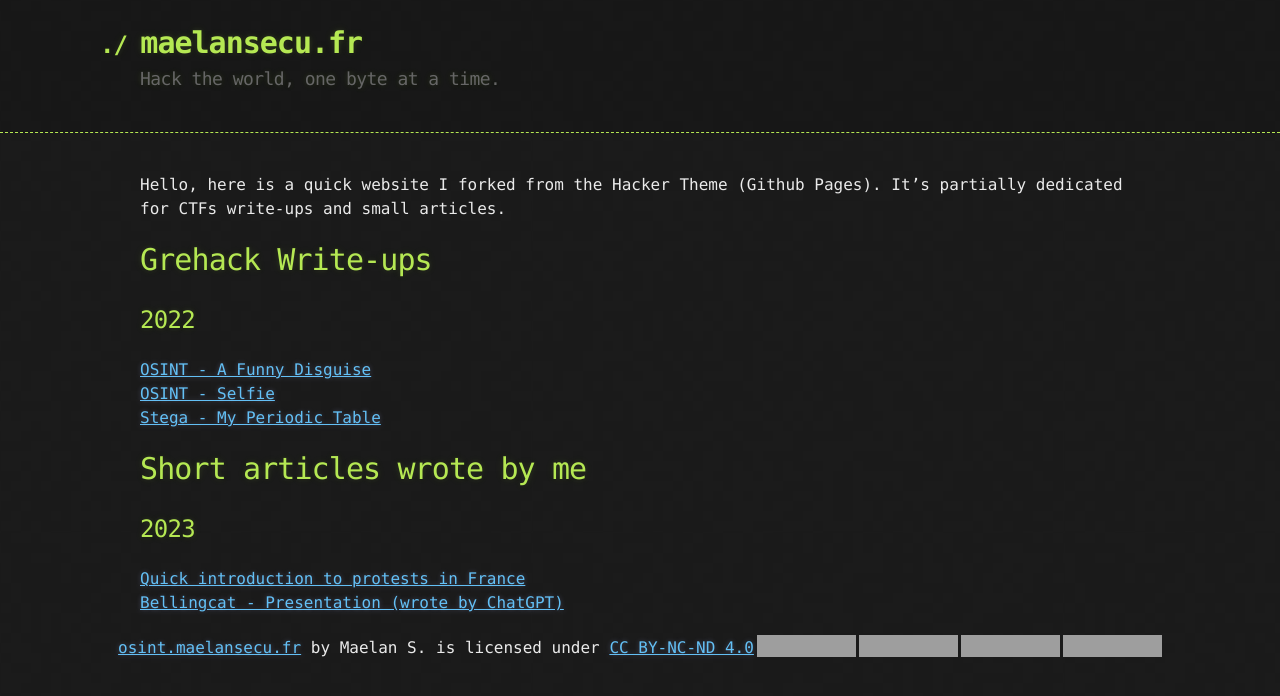
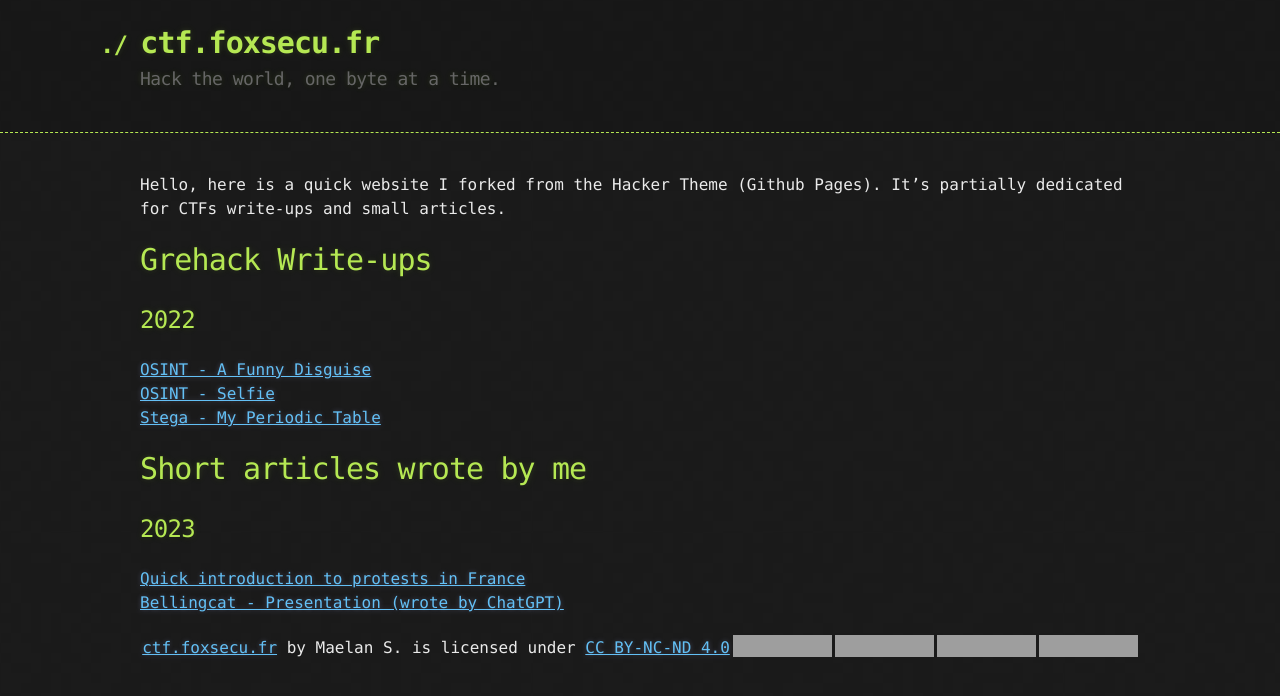
Before and after one commit to maelansecu/maelansecu.github.io, a Jekyll site: the page built from index.md, in a window 1280 px wide, cut to the strip 0-696 px from the top of the page. Built offline with Jekyll 4.4.1, drawn with Linux system fonts in a browser that asks for light colours; grey boxes are pictures that could not be loaded.

Commit message:
Update default.html

```diff
--- a/_layouts/default.html
+++ b/_layouts/default.html
@@ -15,7 +15,7 @@
     <header>
       <div class="container">
         <a id="a-title" href="{{ '/' | relative_url }}">
-          <h1>maelansecu.fr</h1>
+          <h1>ctf.foxsecu.fr</h1>
         </a>
         <h2>{{ site.description | default: site.github.project_tagline }}</h2>
 
@@ -38,7 +38,7 @@
   </body>
   <footer>
     <div id="copyright" align="center">
-      <p xmlns:cc="http://creativecommons.org/ns#" xmlns:dct="http://purl.org/dc/terms/"><a property="dct:title" rel="cc:attributionURL" href="http://maelansecu.fr">osint.maelansecu.fr</a> by <span property="cc:attributionName">Maelan S.</span> is licensed under <a href="http://creativecommons.org/licenses/by-nc-nd/4.0/?ref=chooser-v1" target="_blank" rel="license noopener noreferrer" style="display:inline-block;">CC BY-NC-ND 4.0<img style="height:22px!important;margin-left:3px;vertical-align:text-bottom;" src="https://mirrors.creativecommons.org/presskit/icons/cc.svg?ref=chooser-v1"><img style="height:22px!important;margin-left:3px;vertical-align:text-bottom;" src="https://mirrors.creativecommons.org/presskit/icons/by.svg?ref=chooser-v1"><img style="height:22px!important;margin-left:3px;vertical-align:text-bottom;" src="https://mirrors.creativecommons.org/presskit/icons/nc.svg?ref=chooser-v1"><img style="height:22px!important;margin-left:3px;vertical-align:text-bottom;" src="https://mirrors.creativecommons.org/presskit/icons/nd.svg?ref=chooser-v1"></a></p>
+      <p xmlns:cc="http://creativecommons.org/ns#" xmlns:dct="http://purl.org/dc/terms/"><a property="dct:title" rel="cc:attributionURL" href="http://maelansecu.fr">ctf.foxsecu.fr</a> by <span property="cc:attributionName">Maelan S.</span> is licensed under <a href="http://creativecommons.org/licenses/by-nc-nd/4.0/?ref=chooser-v1" target="_blank" rel="license noopener noreferrer" style="display:inline-block;">CC BY-NC-ND 4.0<img style="height:22px!important;margin-left:3px;vertical-align:text-bottom;" src="https://mirrors.creativecommons.org/presskit/icons/cc.svg?ref=chooser-v1"><img style="height:22px!important;margin-left:3px;vertical-align:text-bottom;" src="https://mirrors.creativecommons.org/presskit/icons/by.svg?ref=chooser-v1"><img style="height:22px!important;margin-left:3px;vertical-align:text-bottom;" src="https://mirrors.creativecommons.org/presskit/icons/nc.svg?ref=chooser-v1"><img style="height:22px!important;margin-left:3px;vertical-align:text-bottom;" src="https://mirrors.creativecommons.org/presskit/icons/nd.svg?ref=chooser-v1"></a></p>
     </div>
    </footer>
 </html>
```
